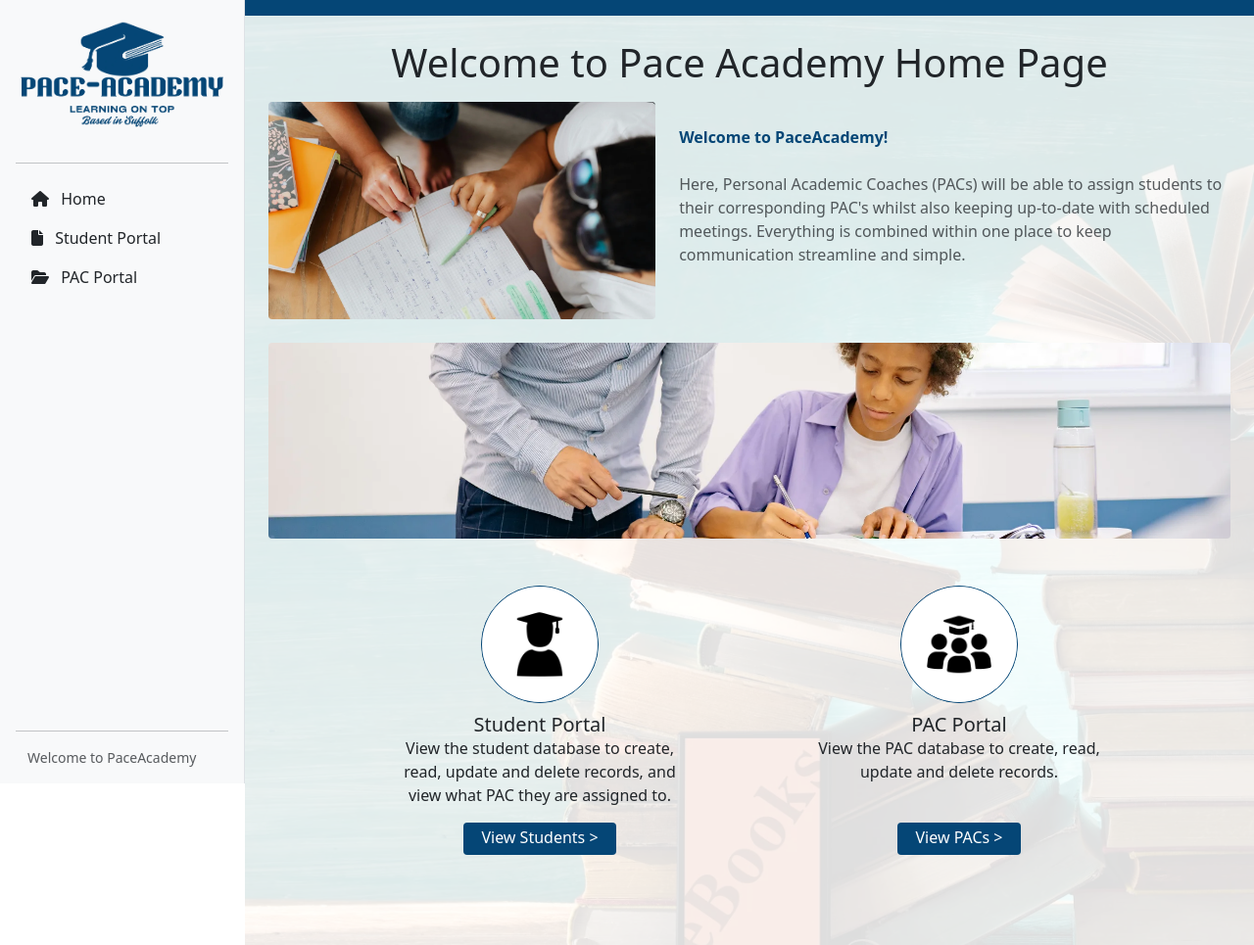
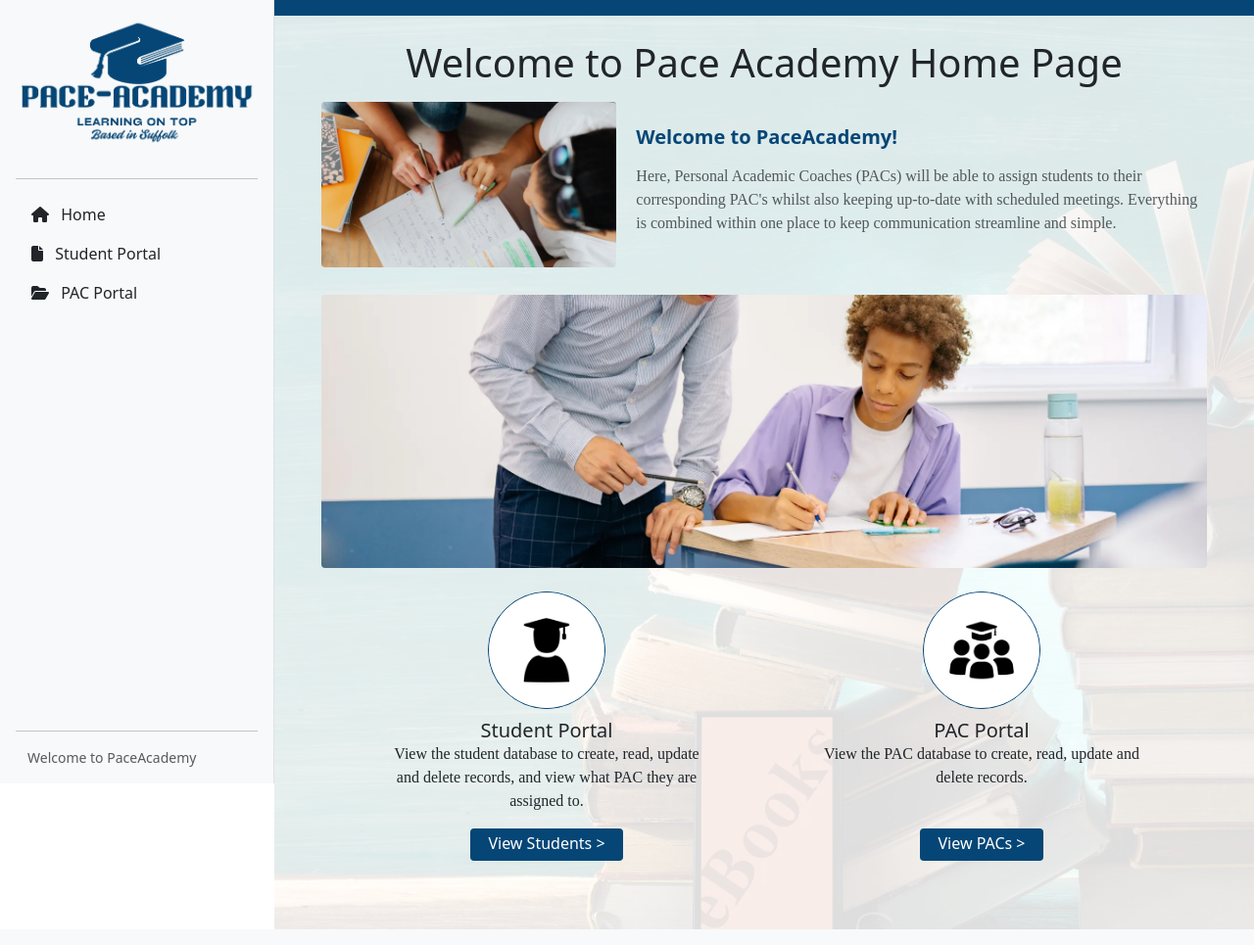
Before and after one commit to Purdicus05/StudentPacDB, a Django app: page / in a window 1280 px wide. Shown: the whole page at 98% size. Run offline with Django 5.2, Linux system fonts and the light colour scheme; parts of the project's set-up code (start-up, migrations or seed data) failed here and were passed over; some libraries are stand-ins or nearby versions; some web fonts are replaced.

Commit message:
pushing a lot lol

```diff
--- a/PaceAcademyApp/forms.py
+++ b/PaceAcademyApp/forms.py
@@ -39,20 +39,13 @@ class AddStudentForm(forms.ModelForm):
         model = Students
         fields = ('first_name', 'last_name', 'email', 'course', 'assigned_pac')
 
-
-
-
-        #Required to assign the form-class to each field for rendering
-        widgets = {
-            "first_name": forms.TextInput(attrs={"class": "form-control"}),
-            "last_name": forms.TextInput(attrs={"class": "form-control"}),
-            "email": forms.EmailInput(attrs={"class": "form-control"}),
-            "course": forms.Select(attrs={"class": "form-select"}),
-            "assigned_pac": forms.Select(attrs={"class": "form-select"}),
-        }
-
     #This function makes sure that the list of PACs is calculated at runtime not at import time
     #This prevents issues with newly added pacs not being shown
     def __init__(self, *args, **kwargs):
         super().__init__(*args, **kwargs)
+        self.fields['first_name'].widget.attrs.update({"class": "form-control", "placeholer": "Enter first name"})
+        self.fields['last_name'].widget.attrs.update({"class": "form-control", "placeholer": "Enter last name"})
+        self.fields['email'].widget.attrs.update({"class": "form-control", "placeholer": "Enter email"})
+        self.fields['course'].widget.attrs.update({"class": "form-select", "arial_label": "Select course"})
+        self.fields['assigned_pac'].widget.attrs.update({"class": "form-select", "arial_label": "Select PAC"})
         self.fields['assigned_pac'].queryset = PACs.objects.all()
--- a/PaceAcademyApp/static/CSS/styleSheet.css
+++ b/PaceAcademyApp/static/CSS/styleSheet.css
@@ -1,18 +1,75 @@
 /* CSS for the main slide-bar - desktop only (Designing for ipads to still use burger icon)*/
-@media (min-width: 992px) {
+/* sm: 540px,
+  md: 720px,
+  lg: 960px,
+  xl: 1140px,
+  xxl: 1320px */
+
+@media (min-width: 1400px) {
     .sidebar-desktop {
         position: fixed;
         top: 0;
         left: 0;
         height: 100vh;
-        width: 250px;
+        width: 320px;
         overflow-y: auto;
         z-index: 1050;
     }
 
     .main_body {
-        margin-left: 250px;
+        margin-left: 320px;
     }
+
+    .home {
+        font-weight: 400;
+        font-size: large;
+    }
+
+    .home-card {
+        font-weight: 300;
+        font-size: large;
+    }
+    .home-card h5 {
+        font-weight: 600;
+        font-size: x-large;
+    }
+}
+
+@media (min-width: 1200px) and (max-width: 1399px){
+    .sidebar-desktop {
+        position: fixed;
+        top: 0;
+        left: 0;
+        height: 100vh;
+        width: 280px;
+        overflow-y: auto;
+        z-index: 1050;
+    }
+
+    .main_body {
+        margin-left: 280px;
+    }
+
+}
+
+@media (min-width: 992px) and (max-width: 1200px) {
+    .sidebar-desktop {
+        position: fixed;
+        top: 0;
+        left: 0;
+        height: 100vh;
+        width: 240px;
+        overflow-y: auto;
+        z-index: 1050;
+    }
+
+    .main_body {
+        margin-left: 240px;
+    }
+}
+
+p {
+    font-family: century-gothic;
 }
 
 .sidebar-mobile {
@@ -33,6 +90,19 @@
 
 .main_body .student_body_table {
     height: 90vh;
+}
+
+.image-with-text {
+    width: 75%;
+    display: block;
+    justify-content: center;
+    align-items: center;
+}
+
+.image-with-text img {
+    max-width: 350px;
+    float: left;
+    margin-right: 20px;
 }
 
 @view-transition {
@@ -226,18 +395,17 @@ tbody tr:hover {
 .cards-row {
     background-color: transparent;
     display: flex;
-    gap: 28px;
+    gap: 24px;
     flex-wrap: wrap;
     justify-content: center;
-    width: 100%;
 }
 
 .card-type {
     background: transparent;
     border-radius: 4px;
-    padding: 48px 36px 44px;
-    flex: 1 1 280px;
-    max-width: 400px;
+    padding: 24px 36px 22px;
+    flex: 1 1 260px;
+    max-width: 420px;
     display: flex;
     flex-direction: column;
     align-items: center;
--- a/PaceAcademyApp/templates/base.html
+++ b/PaceAcademyApp/templates/base.html
@@ -10,6 +10,9 @@
 
     <!-- Your CSS style-sheet static location -->
     <link rel="stylesheet" href="{% static 'CSS/styleSheet.css' %}"/>
+
+    <!-- Font family -->
+    <link rel="stylesheet" href="https://use.typekit.net/oov2wcw.css">
 
     <!-- Code to CDN Bootstrap CSS Remote repository -->
     <link href="https://cdn.jsdelivr.net/npm/bootstrap@5.3.0/dist/css/bootstrap.min.css" rel="stylesheet">
@@ -45,7 +48,7 @@
                 <div class="d-flex flex-column sidebar-desktop bg-light border-end p-3">
 
                     <a href="/" class="d-flex align-items-center mb-3">
-                        <img class="img-fluid" src="..\static\images\Pace_Academy_Logo.webp" alt="PaceAcademy Logo" height="40">
+                        <img class="img-fluid" src="\static\images\Pace_Academy_Logo.webp" alt="PaceAcademy Logo" height="40">
                     </a>
 
                     <hr>
@@ -75,17 +78,17 @@
             </div>
 
             <!-- Main content -->
-            <div class="main_body col p-4 overflow-hidden">
+            <div class="main_body col p-4">
+                <div class="container-fluid">
                     <div class="container-fluid">
                         <header class="mb-3 text-center">
                             <h1 class="display-6"><strong>{% block header %}{% endblock %}</strong></h1>
                         </header>
                     </div>
-
                     <main>
                         {% block content %}{% endblock %}
                     </main>
-
+                </div>
             </div>
         </div>
     </div>
@@ -99,7 +102,7 @@
 
                 <div class="container-fluid">
                     <a href="/" class="d-flex align-items-center mb-3">
-                        <img class="img-fluid w-100" src="..\static\images\Pace_Academy_Logo.webp" alt="PaceAcademy Logo">
+                        <img class="img-fluid w-100" src="\static\images\Pace_Academy_Logo.webp" alt="PaceAcademy Logo">
                     </a>
                 </div>
 
--- a/PaceAcademyApp/templates/home.html
+++ b/PaceAcademyApp/templates/home.html
@@ -5,31 +5,29 @@
 
     {% block content %}
         <!-- Insert page contents here -->
-
+        <div class="container">
             <div class="row mb-4">
 
-            <div class="col-lg-5 col-12 col-md-8 container-fluid">
-                <img src="..\static\images\Pace_Academy_Home_Page_Hero.webp" class="img-fluid rounded-1" alt="Pace Academy Hero image">
-            </div>
+                <div class="image-with-text">
+                    <img src="..\static\images\Pace_Academy_Home_Page_Hero.webp" class="col-lg-4 col-md-10 col-sm-6 float-md-start rounded-1 mb-4" alt="Pace Academy Hero image">
 
-            <div class="col-lg-7 col-14 col-md-10 container-fluid">
-                <p class="text-justify-custom pt-4" style="color: #054676;">
+                    <h5 class="pt-4" style="color: #054676;">
                     <strong>Welcome to PaceAcademy!</strong>
-                </p>
-                <p class="text-muted text-justify-custom pt-2">
+                    </h5>
+                    <p class="home text-muted text-justify-custom pt-2">
                     Here, Personal Academic Coaches (PACs) will be able to assign students
                     to their corresponding PAC's whilst also keeping up-to-date with scheduled meetings. Everything
                     is combined within one place to keep communication streamline and simple.
                     </p>
                 </div>
 
-            <div class="container-fluid pt-4 d-block">
-                <img class="w-100 rounded-1" src="..\static\images\Pace_Academy_Home_Page_Banner.webp" alt="Home Page Banner" style="height: 200px; object-fit: cover;">
+                <div class="container-fluid pt-1 d-block">
+                    <img class="w-100 rounded-1" src="..\static\images\Pace_Academy_Home_Page_Banner.webp" alt="Home Page Banner" style="max-height: 300px; object-fit: cover;">
                 </div>
 
                 <div class="container-fluid">
-                <div class="cards-row">
-                    <div class="card-type">
+                    <div class="cards-row home-card">
+                        <div class="card-type col-sm">
                             <div class="icon-circle">
                                 <!-- Student icon -->
                                 <img class="rounded-circle img-fluid" src="..\static\images\Students_Icon.webp" alt="Student Icon">
@@ -44,7 +42,7 @@
                                 <a type="button" href="/students/" class="button-pa">View Students ></a>
                             </div>
                         </div>
-                    <div class="card-type">
+                        <div class="card-type col-sm">
                             <div class="icon-circle">
                                 <!-- Pac icon -->
                                 <img class="rounded-circle img-fluid" src="..\static\images\PACs_Icon.webp" alt="PAC Icon">
@@ -62,4 +60,5 @@
                     </div>
                 </div>
             </div>
+        </div>
     {% endblock %}
--- a/PaceAcademyApp/templates/students.html
+++ b/PaceAcademyApp/templates/students.html
@@ -5,12 +5,13 @@
 
     {% block content %}
         <!-- Insert page contents here -->
-        <div class="container-fluid mt-4" style="overflow-x: hidden;">
+        <div class="mt-4" style="overflow-x: hidden;">
 
             <div class="container-fluid d-block pb-4">
                 <img class="w-100 rounded-1" src="..\static\images\Students_Banner_Image.webp" alt="Home Page Banner" style="height: 200px; object-fit: cover;">
             </div>
 
+            <div class="container">
                 <div class="student-records">
                     <div class="student_header_table d-flex justify-content-between align-items-center flex-wrap gap-2 mb-3">
                         <h3 class="mb-0">Student Records</h3>
@@ -26,7 +27,7 @@
                                     <th>Email</th>
                                     <th>Course</th>
                                     <th>Assigned PAC</th>
-                                <th class="text-center">Actions</th>
+                                    <th class="text-end">Actions</th>
                                 </tr>
                             </thead>
                         <tbody>
@@ -66,6 +67,7 @@
                     {% endif %}
 
                 </div>
+            </div>
             <br>
         </div>
     {% endblock %}
```
Also changed, not shown: other parts of PaceAcademyApp/static/CSS/styleSheet.css (+110 -11 lines), PaceAcademyApp/templates/pacs.html (+17 -19 lines), PaceAcademyApp/templates/student_form.html (+14 -5 lines), db.sqlite3. Lines whose indentation alone changed are shown as unchanged.
